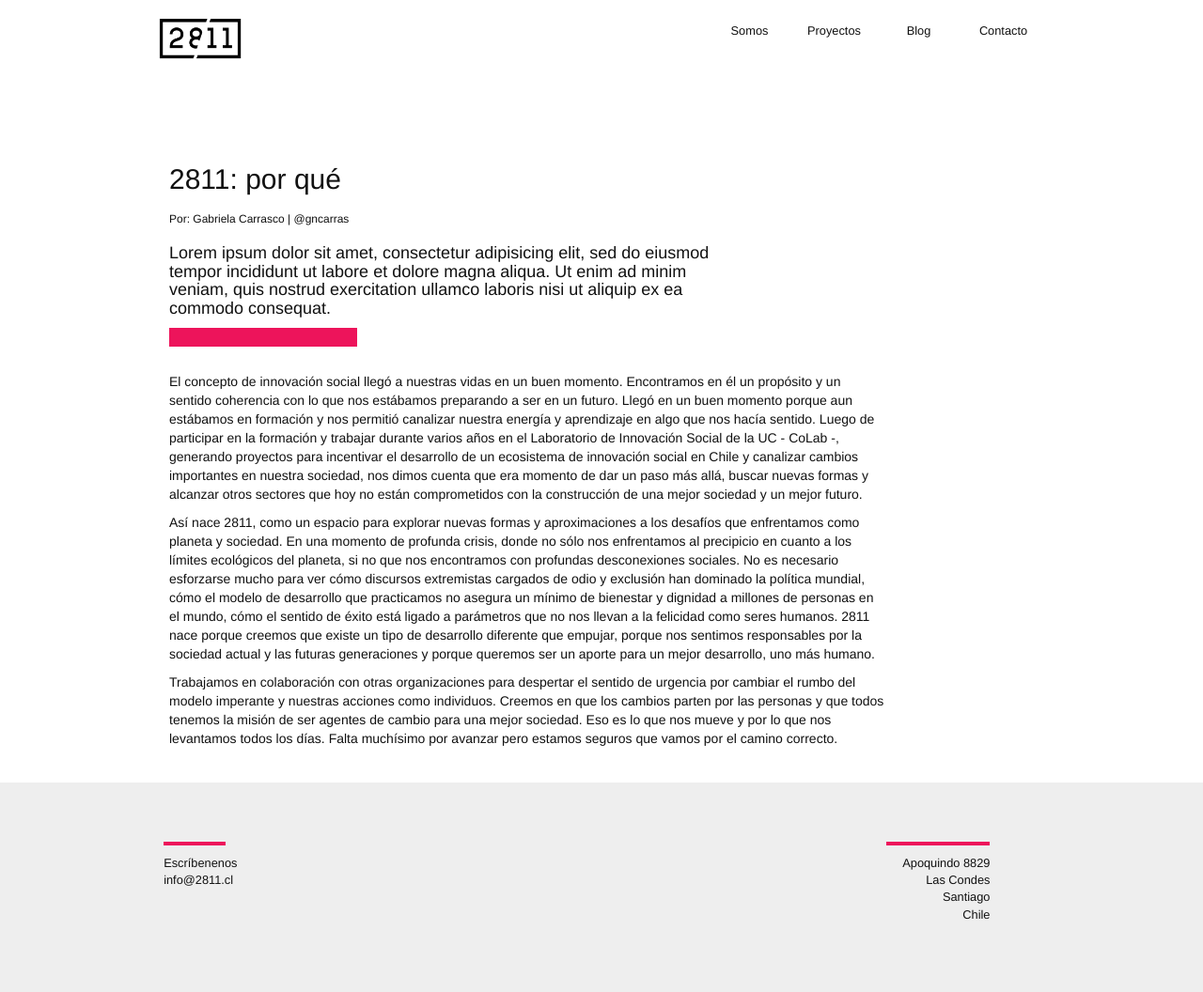
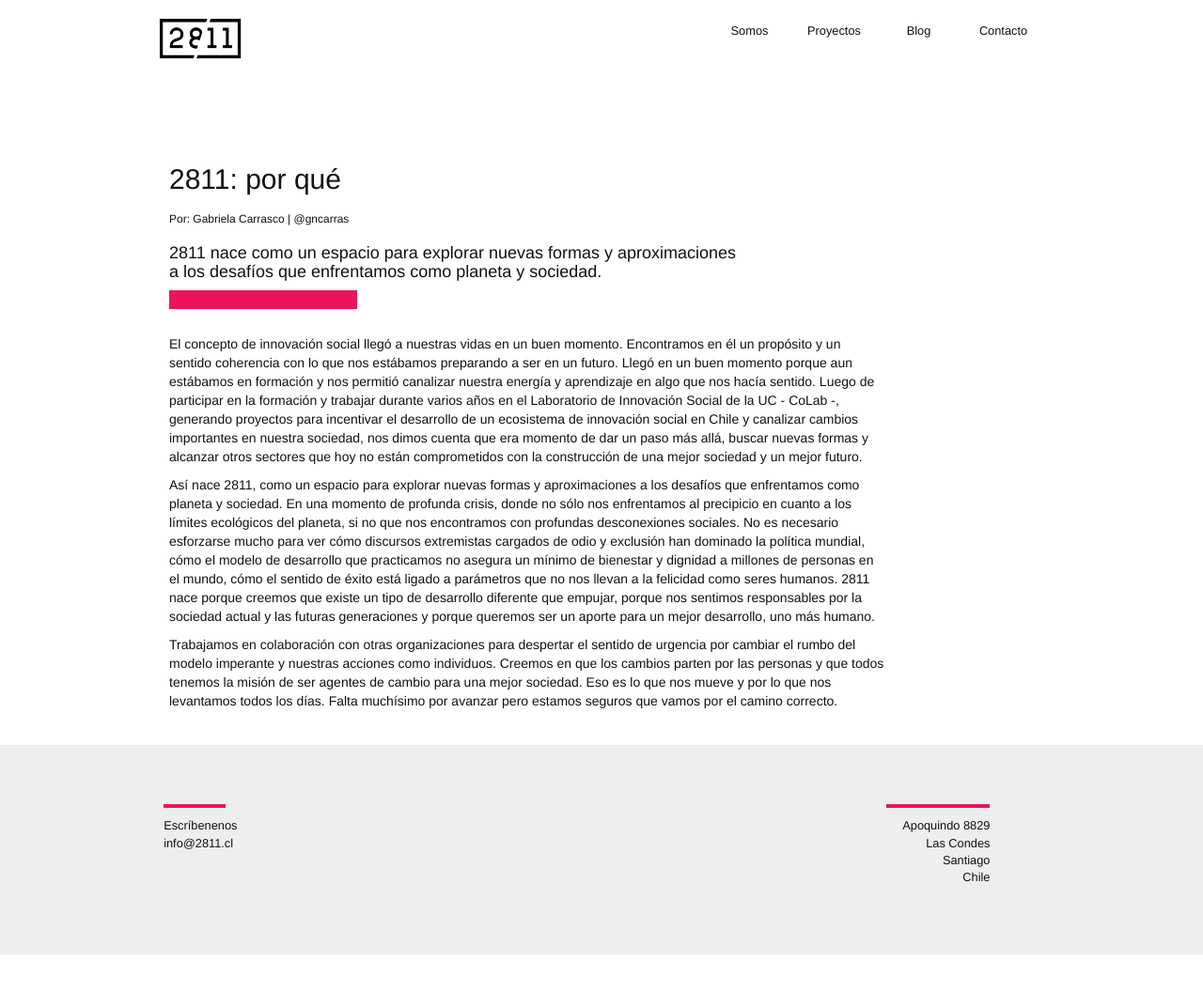
Before and after one commit to 2811Chile/2811Chile.github.io, a Jekyll site: the page built from _posts/2017-01-25-default.md, in a window 1280 px wide. Shown: the whole page at 94% size. Built offline with Jekyll 4.4.1, drawn with Linux system fonts in a browser that asks for light colours; nearby versions of some CDN libraries; some web fonts are replaced; after the commit the page ends 1016 px from its top, so only the background shows below that.

Commit message:
Updated Default

```diff
--- a/_posts/2017-01-25-default.md
+++ b/_posts/2017-01-25-default.md
@@ -7,9 +7,8 @@ autor: Gabriela Carrasco
 contacto: "@gncarras"
 link-contacto: http://twitter.com
 categorias: innovacion social, trabajo
-bajada: Lorem ipsum dolor sit amet, consectetur adipisicing elit, sed do eiusmod tempor
-  incididunt ut labore et dolore magna aliqua. Ut enim ad minim veniam, quis nostrud
-  exercitation ullamco laboris nisi ut aliquip ex ea commodo consequat.
+bajada: 2811 nace como un espacio para explorar nuevas formas y aproximaciones a los
+  desafíos que enfrentamos como planeta y sociedad.
 portada: "/assets/images/proyectos/proyect1.jpg"
 excerpt_separator: "<!--mas-->"
 layout: post
```
